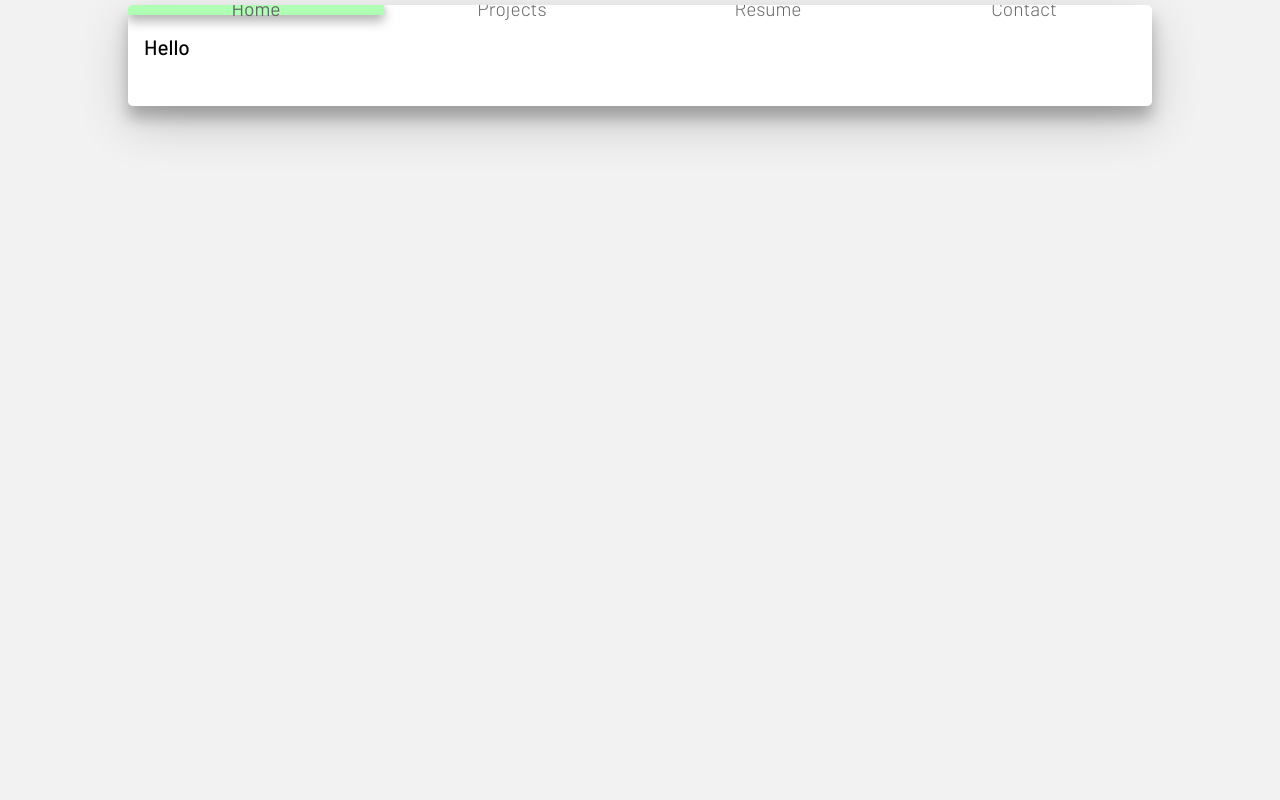
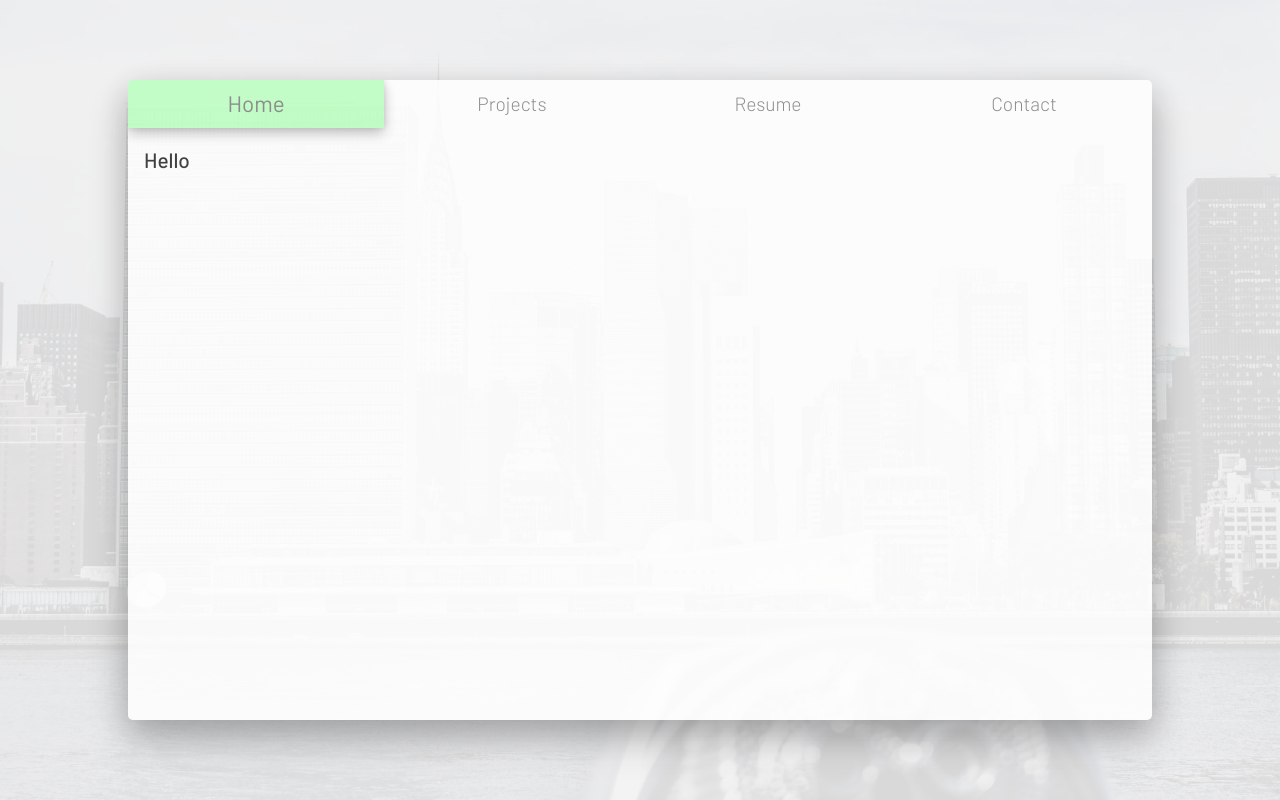
Before and after one commit to m1010j/m1010j.github.io, a plain HTML site: page experimental/index.html in a window 1280 px wide. Drawn offline with Linux system fonts and the light colour scheme.

Commit message:
More styling

```diff
--- a/experimental/index.html
+++ b/experimental/index.html
@@ -2,27 +2,27 @@
 <html>
   <head>
     <meta charset="utf-8">
-    <title>Hellow World</title>
+    <title>Hello World</title>
     <script type="text/javascript" src="./script.js"></script>
     <link href="https://fonts.googleapis.com/css?family=Barlow:300,400,500" rel="stylesheet">
     <link rel="stylesheet" href="./reset.css">
     <link rel="stylesheet" href="./styles.css">
   </head>
   <body>
-    <main>
-      <div class="navitem home-active active">
+    <main class="hidden">
+      <div class="navitem home-active hidden">
         Home
       </div>
-      <div class="navitem projects">
+      <div class="navitem projects hidden">
         Projects
       </div>
-      <div class="navitem resume">
+      <div class="navitem resume hidden">
         Resume
       </div>
-      <div class="navitem contact">
+      <div class="navitem contact hidden">
         Contact
       </div>
-      <div class="content">
+      <div class="content hidden">
         Hello
       </div>
     </main>
--- a/experimental/script.js
+++ b/experimental/script.js
@@ -1,3 +1,10 @@
 const homeContent = `
   Hello
 `;
+
+document.addEventListener("DOMContentLoaded", function() {
+  const main = Array.from(document.getElementsByTagName('main'));
+  setTimeout(() => {
+    main.forEach((el) => el.setAttribute("style", "opacity: .85"));
+  }, 100 );
+});
--- a/experimental/styles.css
+++ b/experimental/styles.css
@@ -1,23 +1,49 @@
+html {
+  font-size: 2vh;
+}
+
 body {
   background: #F2F2F2;
   width: 100%;
   height: 100%;
+  display: flex;
+  flex-direction: column;
+  justify-content: center;
+  font-size: 20px;
+}
+
+body::after {
+  content: "";
+  background-image: url('./background.jpg');
+  background-size: cover;
+  background-repeat: no-repeat;
+  background-position: center;
+  opacity: .1;
+  top: 0;
+  left: 0;
+  bottom: 0;
+  right: 0;
+  position: absolute;
+  z-index: -1;
 }
 
 main {
+  opacity: 0;
   background-color: #FFF;
-  max-height: 80vh;
+  height: 80vh;
   width: 80%;
+  margin: 10vh auto;
   display: grid;
   grid-template-columns: 25fr 25fr 25fr 25fr;
-  grid-template-rows: 10% 70%;
+  grid-template-rows: 3rem 100fr;
   overflow-x: auto;
   border-radius: .3rem;
-  margin: .3rem auto;
-  box-shadow: 0 17px 50px 0 rgba(0,0,0,0.19), 0 12px 15px 0 rgba(0,0,0,0.24);
+  box-shadow: 0 1.2rem 3rem 0 rgba(0,0,0,0.19), 0 .8rem 2rem 0 rgba(0,0,0,0.24);
+  transition: opacity .5s ease-in-out;
 }
 
 .navitem {
+  opacity: inherit;
   grid-row-start: 1;
   display: flex;
   align-items: center;
@@ -27,15 +53,17 @@ main {
   cursor: pointer;
   font-family: 'Barlow', sans-serif;
   font-weight: 300;
+  box-shadow: none;
   font-size: 1.2rem;
   background-color: transparent;
+  transition: opacity .5s ease-in-out, box-shadow .18s ease-out, font-weight .18s ease-out, color .18s ease-out, background-color .18s ease-out, font-size .18s ease-out;
 }
 
 .navitem:hover {
   color: #000;
-  box-shadow: 0 1px 1px 0 rgba(0, 0, 0, 0.06), 0 2px 5px 0 rgba(0, 0, 0, 0.2);
+  box-shadow: 0 .1rem .1rem 0 rgba(0, 0, 0, 0.06), 0 .2rem .5rem 0 rgba(0, 0, 0, 0.2);
   font-weight: 400;
-  transition: box-shadow .18s ease-out, font-weight .18s ease-out, color .18s ease-out;
+  transition: box-shadow .18s ease-out, font-weight .18s ease-out, color .18s ease-out, background-color .18s ease-out, font-size .18s ease-out;
 }
 
 .home {
@@ -71,16 +99,21 @@ main {
 }
 
 .home-active, .projects-active, .resume-active, .contact-active, .home-active:hover, .projects-active:hover, .resume-active:hover, .contact-active:hover {
-  box-shadow: 0 0 6px rgba(0,0,0,.16), 0 6px 12px rgba(0,0,0,.32);
+  box-shadow: 0 0 .4rem rgba(0,0,0,.16), 0 .4rem .8rem rgba(0,0,0,.32);
   cursor: default;
   color: #666;
   font-weight: 400;
+  font-size: 1.4rem;
+  transition: box-shadow .18s ease-out, font-size .18s ease-out, color .18s ease-out, background-color .18s ease-out;
+
 }
 
 .content {
+  opacity: inherit;
   grid-row-start: 2;
   font-family: 'Barlow', sans-serif;
   font-weight: 500;
   font-size: 1.3rem;
   padding: 1rem;
+  transition: opacity .5s ease-in-out;
 }
```
Also changed, not shown: experimental/background.jpg (added).
